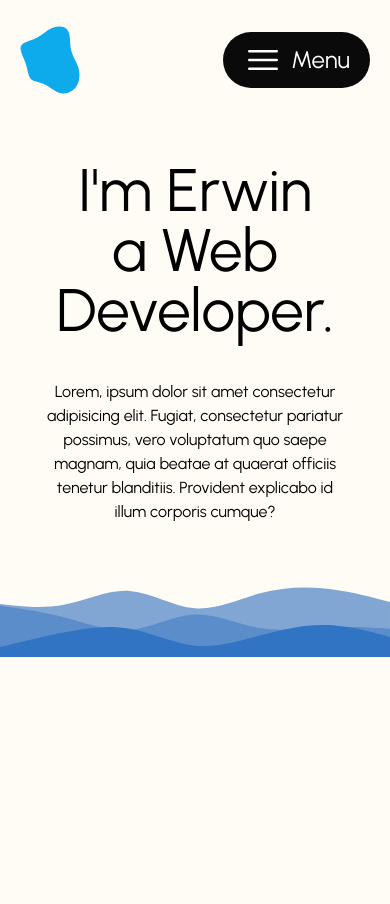
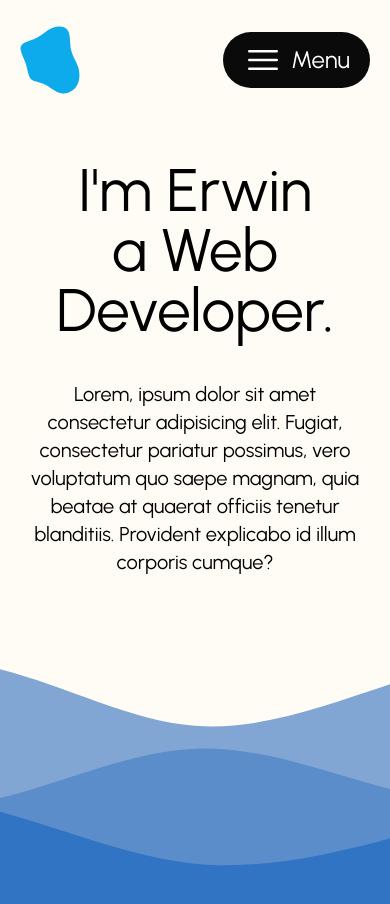
Before and after one commit to erwinmareto/portfolio-v2, a Next.js app: page / in a window 390 px wide. Shown: the top 904 px of the page. Before the commit the page ends 844 px from the top, so only its background shows below. Built offline with nearby package versions, Linux system fonts and the light colour scheme.

Commit message:
feat: improved responsiveness on hero

```diff
--- a/src/components/Hero.tsx
+++ b/src/components/Hero.tsx
@@ -1,14 +1,14 @@
 type Props = {};
 const Hero = (props: Props) => {
   return (
-    <section className="w-full flex flex-col items-center gap-5">
+    <section className="w-full flex flex-col items-center gap-5 overflow-x-hidden">
       <div className="pt-10">
         <div className="flex flex-col">
           <h1 className="text-6xl text-center md:text-8xl">I&apos;m Erwin</h1>
           <h1 className="text-6xl text-center md:text-8xl">a Web Developer.</h1>
         </div>
 
-        <p className="text-center p-10 md:text-xl">
+        <p className="text-center my-5 p-5 text-xl lg:px-64">
           Lorem, ipsum dolor sit amet consectetur adipisicing elit. Fugiat,
           consectetur pariatur possimus, vero voluptatum quo saepe magnam, quia
           beatae at quaerat officiis tenetur blanditiis. Provident explicabo id
@@ -16,6 +16,7 @@ const Hero = (props: Props) => {
         </p>
       </div>
       <svg
+        height={271}
         viewBox="0 0 1440 271"
         fill="none"
         xmlns="http://www.w3.org/2000/svg"
```
